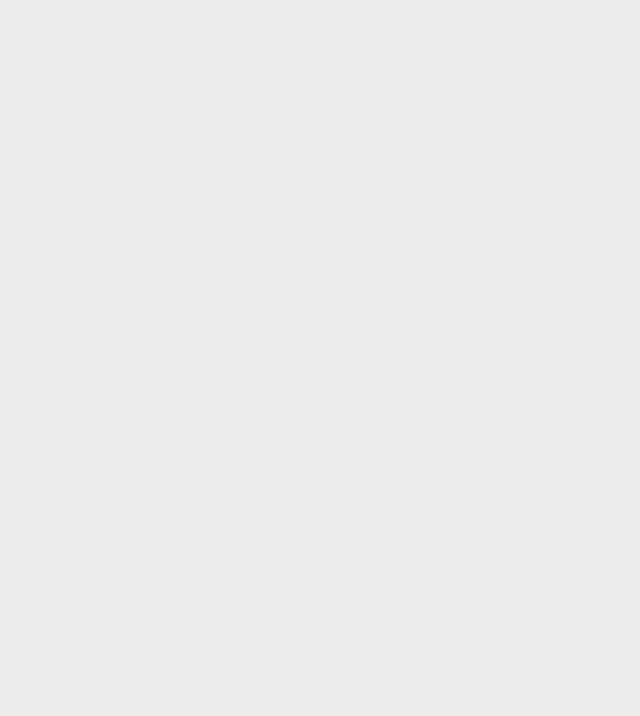
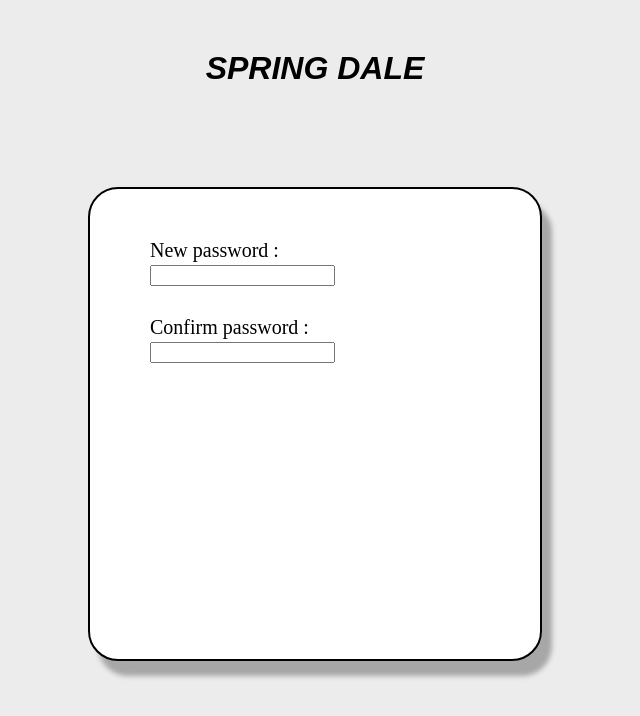
Before and after one commit to ArnavPolekar/HTML, a plain HTML site: page project2/paswrdPg.html in a window 1280 px wide. Shown: the whole page, without its empty margins (325-965 px from the left). Drawn offline with Linux system fonts and the light colour scheme.

Commit message:
change pro3

```diff
--- /dev/null
+++ b/project2/css/design.css
@@ -0,0 +1,25 @@
+body {
+    background-color: #ececec;
+}
+.heading{
+    text-align: center;
+    font-family: Arial, Helvetica, sans-serif;
+    font-style: italic;
+    text-transform: uppercase;
+    margin-top: 50px;
+}
+.box {
+    width: 350px;
+    height: 400px;
+    margin: 100px auto;
+    background-color: #fff;
+    padding: 20px 50px 50px 50px;
+    border-radius: 30px;
+    border: solid 2px #000;
+    box-shadow: 10px 15px 5px #a7a7a7;
+}
+.stuId {
+    font-size: 20px;
+    padding-left: 10px;
+    padding-top: 30px;
+}
--- a/project2/paswrdPg.html
+++ b/project2/paswrdPg.html
@@ -1,6 +1,24 @@
 <!DOCTYPE html>
 <html>
-    <head>
-        <link rel="stylesheet" href="\css\styles.css">
-    </head>
+
+<head>
+    <link rel="stylesheet" href="\css\design.css">
+</head>
+
+<body>
+    <h1 class="heading">Spring Dale</h1>
+    <div class="box">
+        <form class="stuId">
+            <label>New password :</label>
+            <br />
+            <input type="text" />
+        </form>
+        <form class="stuId">
+            <label>Confirm password :</label>
+            <br />
+            <input type="password" />
+        </form>
+    </div>
+</body>
+
 </html>
```
Also changed, not shown: project2/index.html (+1 -2 lines), project2/css/styles.css (line endings or trailing spaces).
